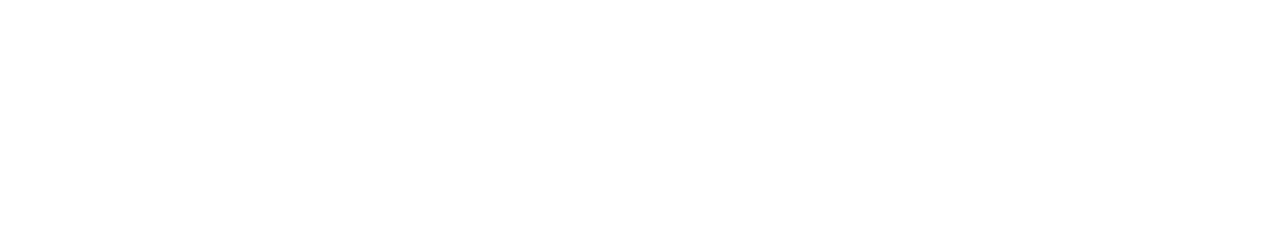
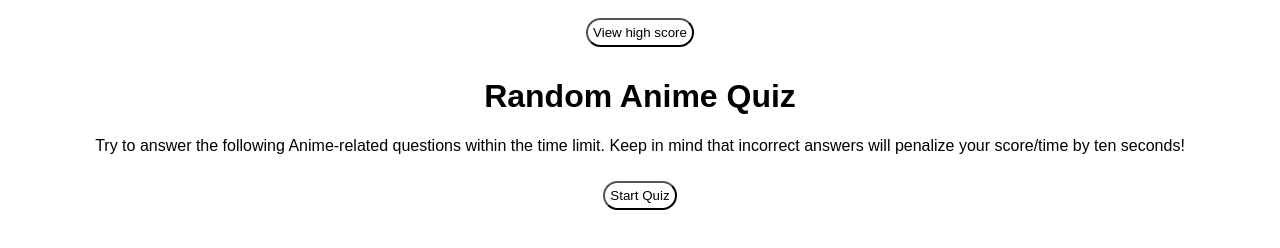
Before and after one commit to Reyyahs/fictional-goggles, a plain HTML site: page index.html in a window 1280 px wide. Drawn offline with Linux system fonts and the light colour scheme.

Commit message:
added some html to populate and simple css

```diff
--- /dev/null
+++ b/assets/style.css
@@ -0,0 +1,17 @@
+body {
+    text-align: center;
+    font-family: sans-serif;
+}
+
+button {
+    padding: 5px;
+    margin: 10px;
+    border-radius: 30px;
+    background-color: white;
+}
+
+.quiz-container button {
+    justify-content: center;
+    display: flex block;
+    margin: 10px;
+}
--- a/index.html
+++ b/index.html
@@ -3,9 +3,20 @@
 <head>
     <meta charset="UTF-8">
     <meta name="viewport" content="width=device-width, initial-scale=1.0">
-    <title>Document</title>
+    <meta http-equiv="X-UA-Compatible" content="ie=edge">
+    <link rel="stylesheet" href="./assets/style.css">
+    <title>Anime Quiz</title>
 </head>
 <body>
-
+    <div>
+        <button class="view-score" id="view-score">View high score</button>
+    </div>
+    <div id="intro-page">
+    <h1>Random Anime Quiz</h1>
+    <p>Try to answer the following Anime-related questions within the time limit.
+        Keep in mind that incorrect answers will penalize your score/time by ten seconds!</p>
+    <button id="start">Start Quiz</button>
+    </div>
+    <script src="./assets/js/script.js"></script>
 </body>
 </html>
```
Also changed, not shown: 2 other files.
